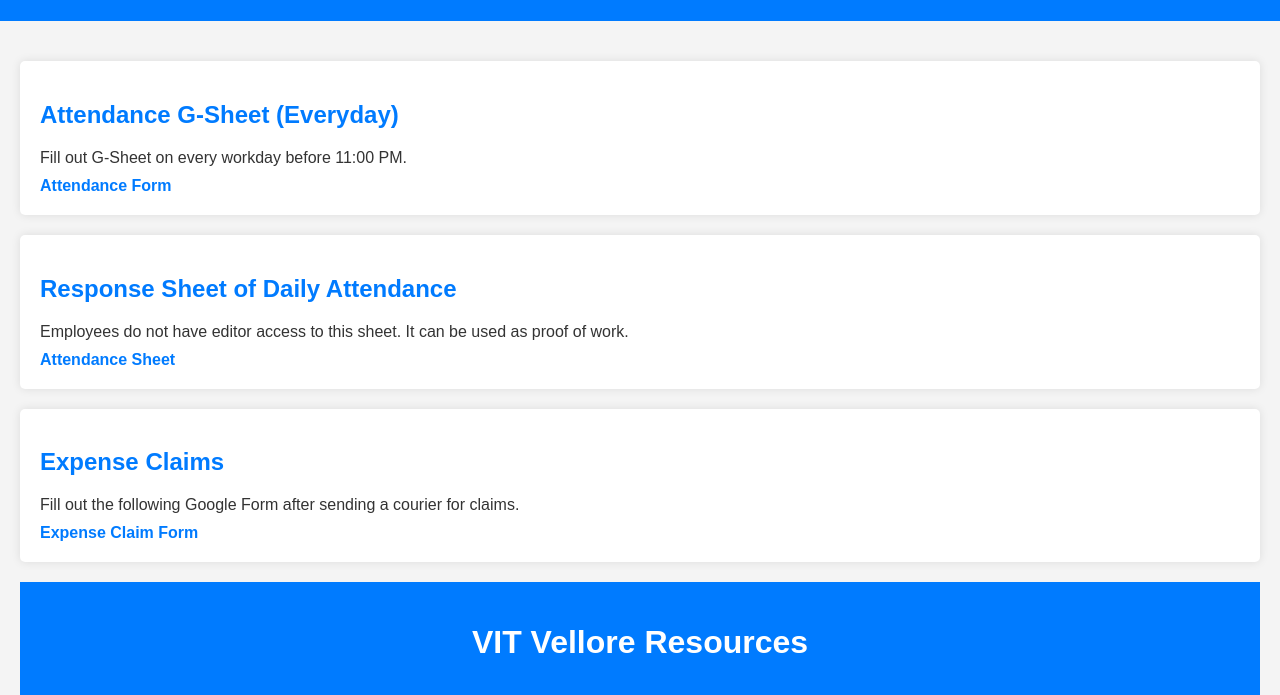
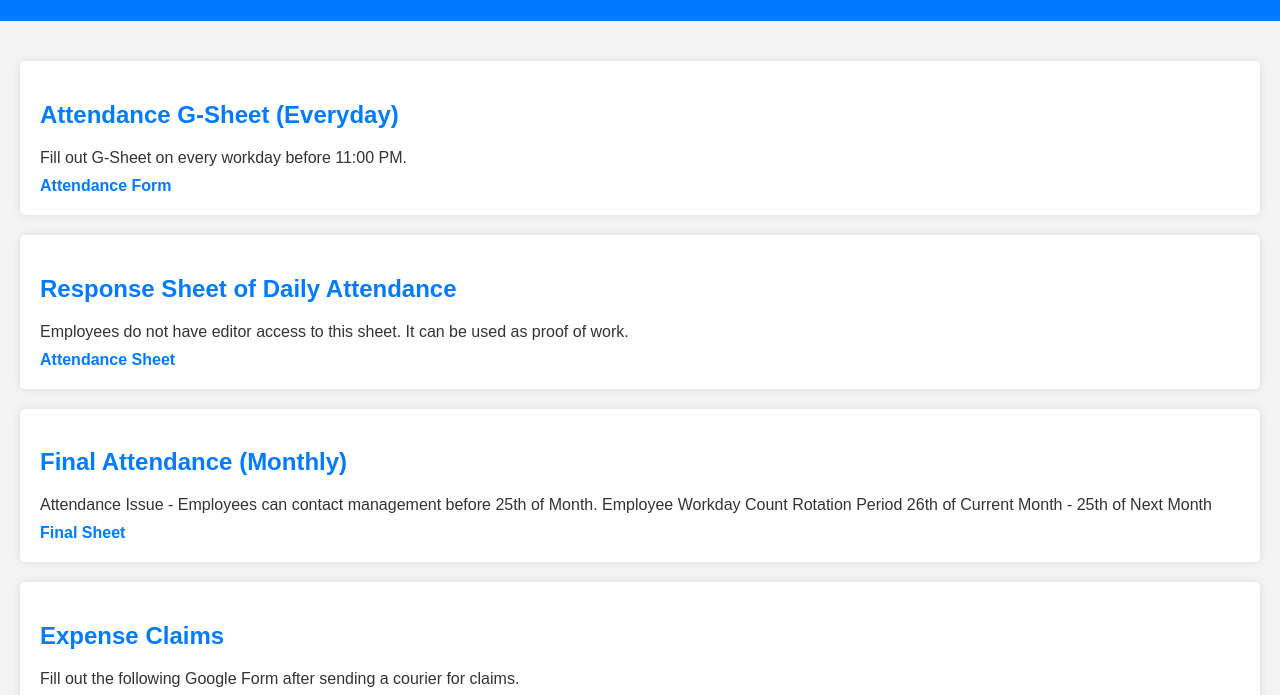
Before and after one commit to webricated/6phrase, a plain HTML site: page index.html in a window 1280 px wide. Shown: the part 99-794 px from the top of the page. Drawn offline with Linux system fonts and the light colour scheme.

Commit message:
Update index.html

```diff
--- a/index.html
+++ b/index.html
@@ -22,6 +22,12 @@
             <h2>Response Sheet of Daily Attendance</h2>
             <p>Employees do not have editor access to this sheet. It can be used as proof of work.</p>
             <a href="https://docs.google.com/spreadsheets/d/1h8a670vsT5IBs5K4IkAycJFgcy3OCCsbR_JAj2DhuzY/edit#gid=1911214551" target="_blank" rel="noopener noreferrer">Attendance Sheet</a>
+        </section>
+
+        <section>
+            <h2>Final Attendance (Monthly)</h2>
+            <p>Attendance Issue - Employees can contact management before 25th of Month. Employee Workday Count Rotation Period 26th of Current Month - 25th of Next Month</p>
+            <a href="https://docs.google.com/spreadsheets/d/1-NEyRGt96ivwgiKNOgxiXhHfnj0hKHJnhvonRfuNcvs/edit?usp=sharing" target="_blank" rel="noopener noreferrer">Final Sheet</a>
         </section>
 
         <section>
```
